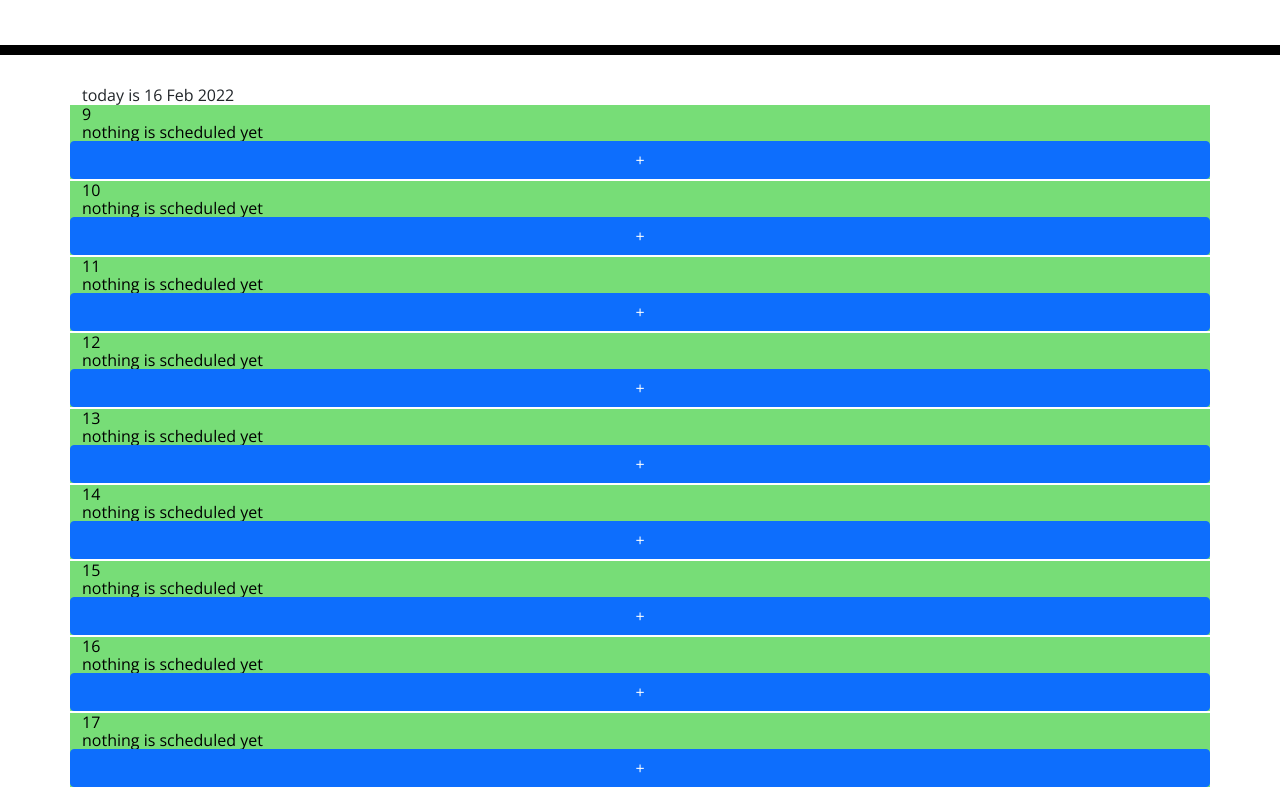
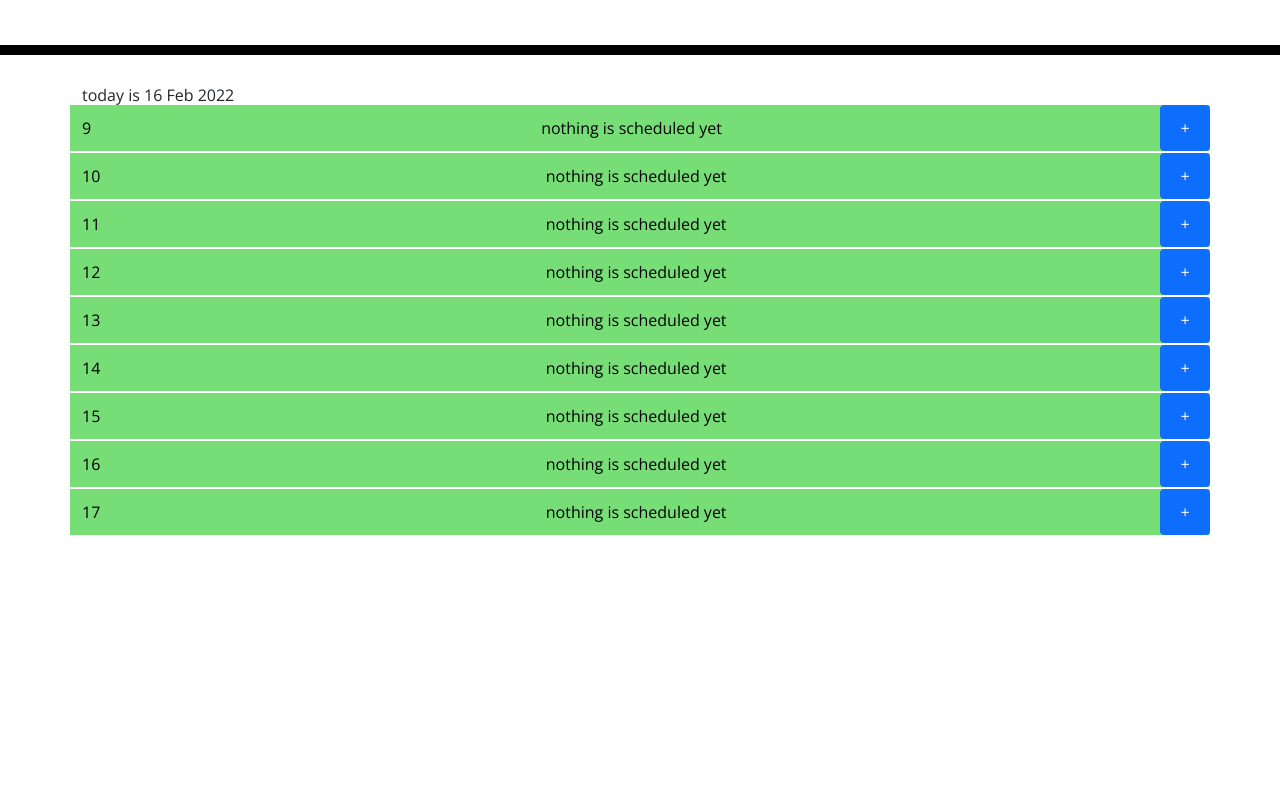
Before and after one commit to PastaShock/05-homework-Day-Planner, a plain HTML site: page index.html in a window 1280 px wide. Shown: the part 140-943 px from the top of the page. After the commit the page ends 800 px from the top, so only its background shows below. Drawn offline with nearby package versions, Linux system fonts and the light colour scheme.

Commit message:
fixed styling issues

```diff
--- a/style.css
+++ b/style.css
@@ -34,11 +34,17 @@ textarea {
   border-radius: 15px;
 }
 
-/* .row {
-  white-space: pre-wrap;
-  height: 80px;
-  border-top: 1px solid white;
-} */
+.row {
+  /* display: flex; */
+  /* width: auto; */
+  justify-content: space-between;
+  width: auto;
+}
+
+.row>* {
+  width: fit-content;
+  margin: auto 0;
+}
 
 .hour {
   background-color: #ffffff;
@@ -73,3 +79,19 @@ textarea {
   font-size: 20px;
   transition: all 0.3s ease-in-out;
 }
+
+tr {
+  display: flex;
+  flex: auto;
+}
+
+td {
+  /* width: auto; */
+  margin: auto 0;
+}
+
+.btn {
+  width: 50px;
+  margin: 0;
+  line-height: 2em;
+}
```
